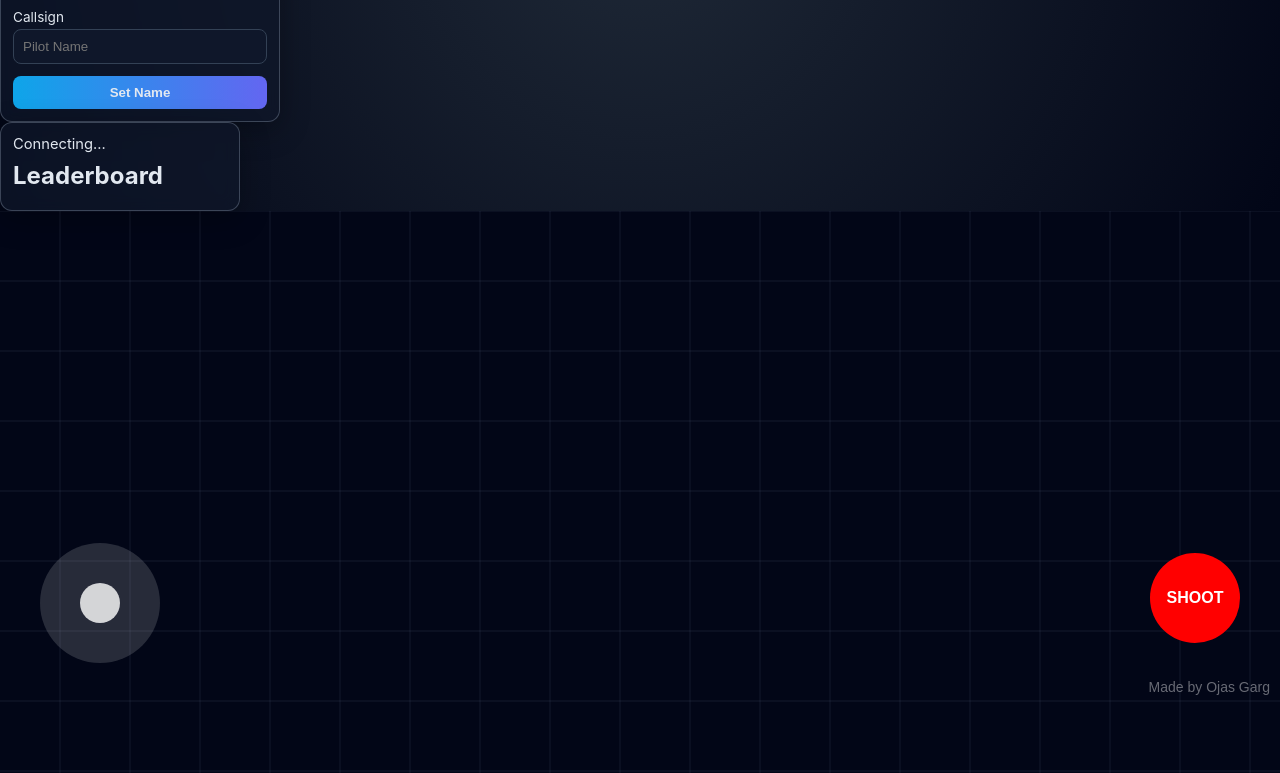
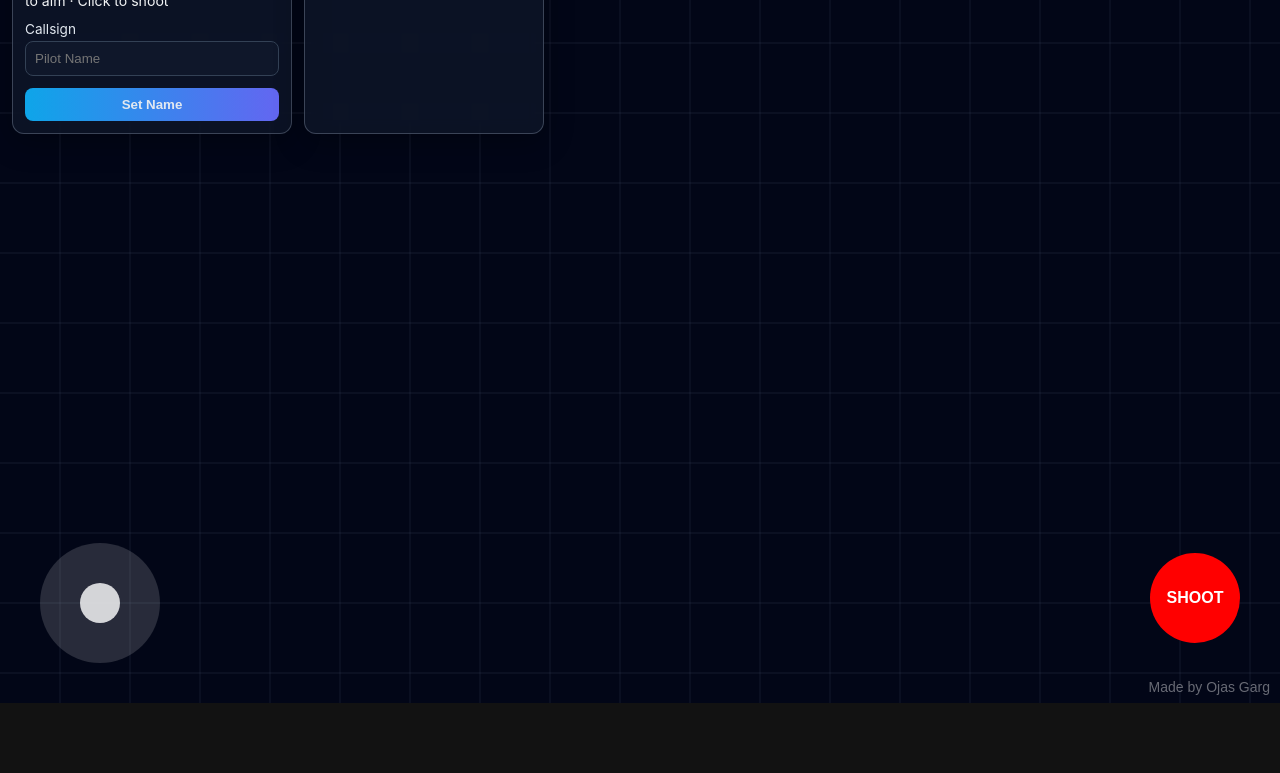
Before and after one commit to ojas-web/multiplayer-shooter, a website: page public/index.html in a window 1280 px wide. Shown: the part 97-870 px from the top of the page. After the commit the page ends 800 px from the top, so only its background shows below. Drawn offline with nearby package versions, Linux system fonts and the light colour scheme; no server answers.

Commit message:
Fix empty arena space by overlaying UI

```diff
--- a/public/index.html
+++ b/public/index.html
@@ -7,6 +7,7 @@
     <link rel="stylesheet" href="styles.css" />
   </head>
   <body>
+     <canvas id="game"></canvas>
       <div id="hud"></div>
     <div id="ui">
 
@@ -28,7 +29,7 @@
     </div>
     </div>
 
-    <canvas id="game"></canvas>
+
 <div id="mobile-controls">
   <div id="joystick-base">
     <div id="joystick-stick"></div>
--- a/public/styles.css
+++ b/public/styles.css
@@ -79,6 +79,40 @@ body.mobile #leaderboard {
     max-height: 120px;
     overflow-y: auto;
   }
+}
+
+html, body {
+  margin: 0;
+  padding: 0;
+  width: 100%;
+  height: 100%;
+  overflow: hidden;
+}
+
+/* 🎮 Canvas fills screen */
+#game {
+  position: fixed;
+  inset: 0;
+  width: 100vw;
+  height: 100vh;
+  display: block;
+  z-index: 0;
+}
+
+/* 🧩 UI floats over canvas */
+#ui {
+  position: fixed;
+  top: 12px;
+  left: 12px;
+  display: flex;
+  gap: 12px;
+  z-index: 10;
+  pointer-events: none;
+}
+
+/* allow clicks inside panels */
+#ui .panel {
+  pointer-events: auto;
 }
 
 
```
